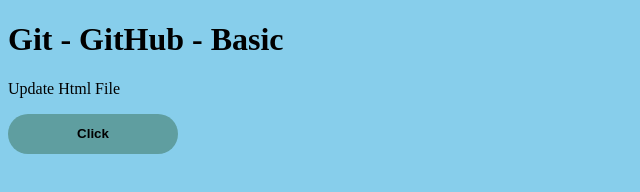
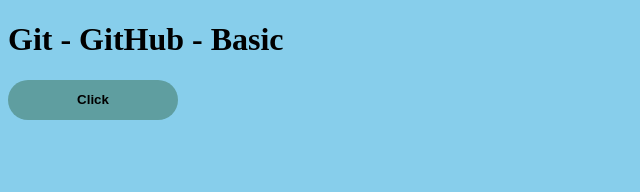
Before and after one commit to nguyenthiendepzai/git-test, a plain HTML site: page index.html in a window 1280 px wide. Shown: the whole page, without its empty margins (0-640 px from the left). Drawn offline with Linux system fonts and the light colour scheme.

Commit message:
my html file

```diff
--- a/index.html
+++ b/index.html
@@ -8,7 +8,7 @@
 </head>
 <body>
     <h1>Git - GitHub - Basic</h1>
-    <p> Update Html File </p>
+
     <button>Click</button>
 </body>
 </html>
```
